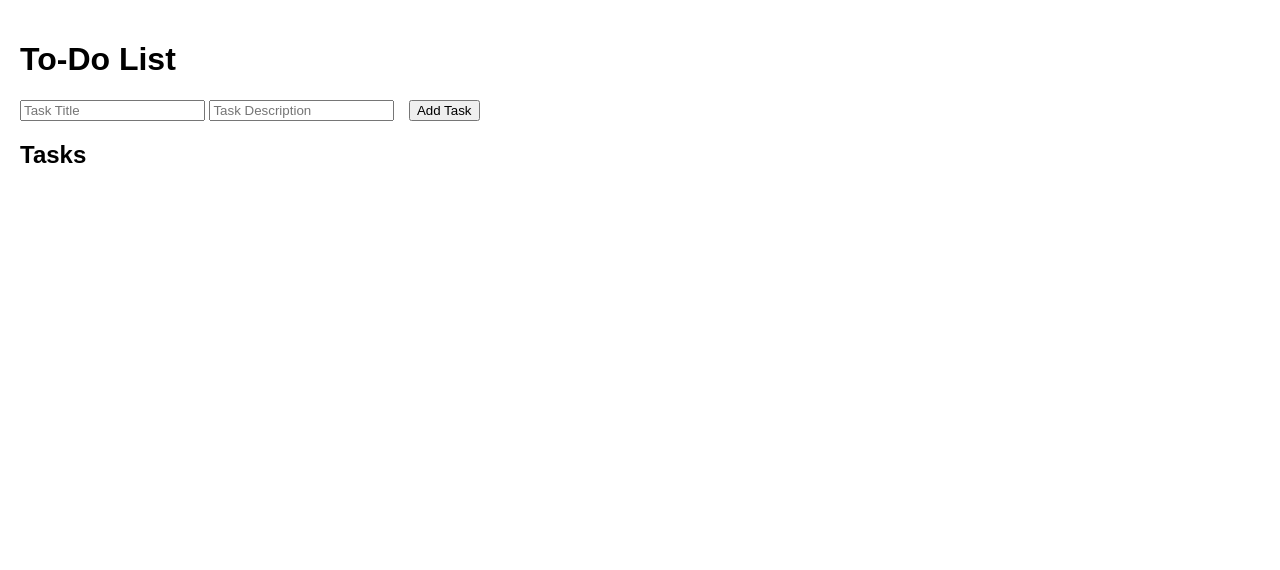
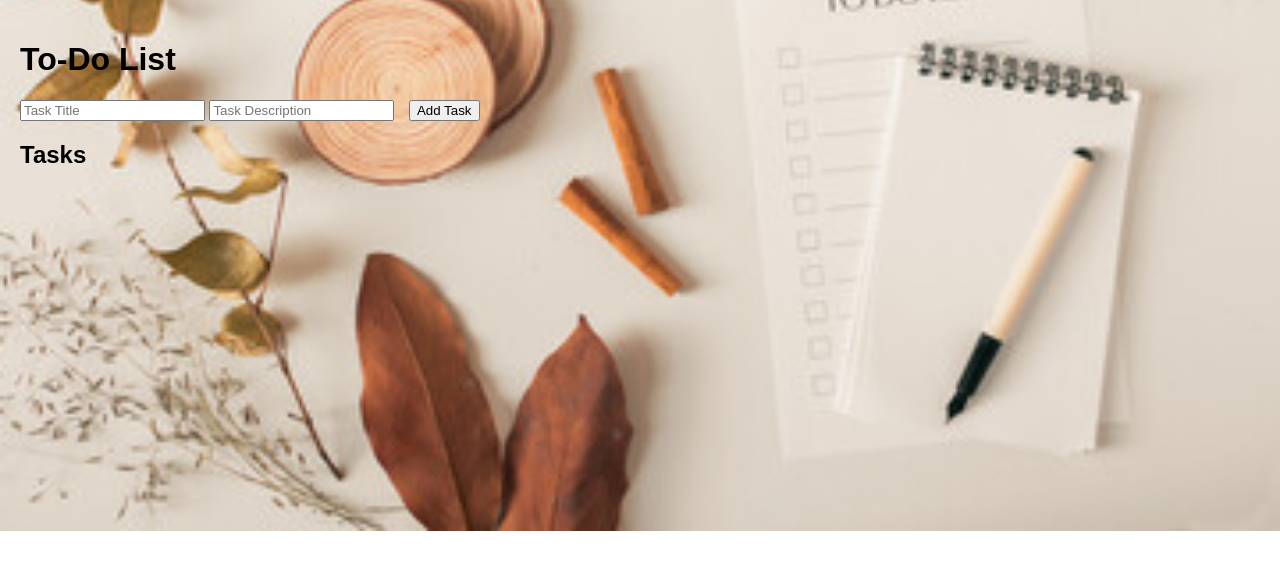
Before and after one commit to kashu0508/to-do-api, a plain HTML site: page todo-api/frontend/index.html in a window 1280 px wide. Drawn offline with Linux system fonts and the light colour scheme; no server answers.

Commit message:
Update index.html

```diff
--- a/todo-api/frontend/index.html
+++ b/todo-api/frontend/index.html
@@ -6,7 +6,7 @@
     <title>To-Do List</title>
     <style>
         body { font-family: Arial, sans-serif; margin: 0; padding: 20px;
-  background-image: url("to-do-api/todo-api/frontend/todo.jpg");
+  background-image: url("https://github.com/kashu0508/to-do-api/blob/master/todo-api/frontend/todo.jpg");
   background-size: cover;
   background-repeat: no-repeat;
   background-position: center }
```
